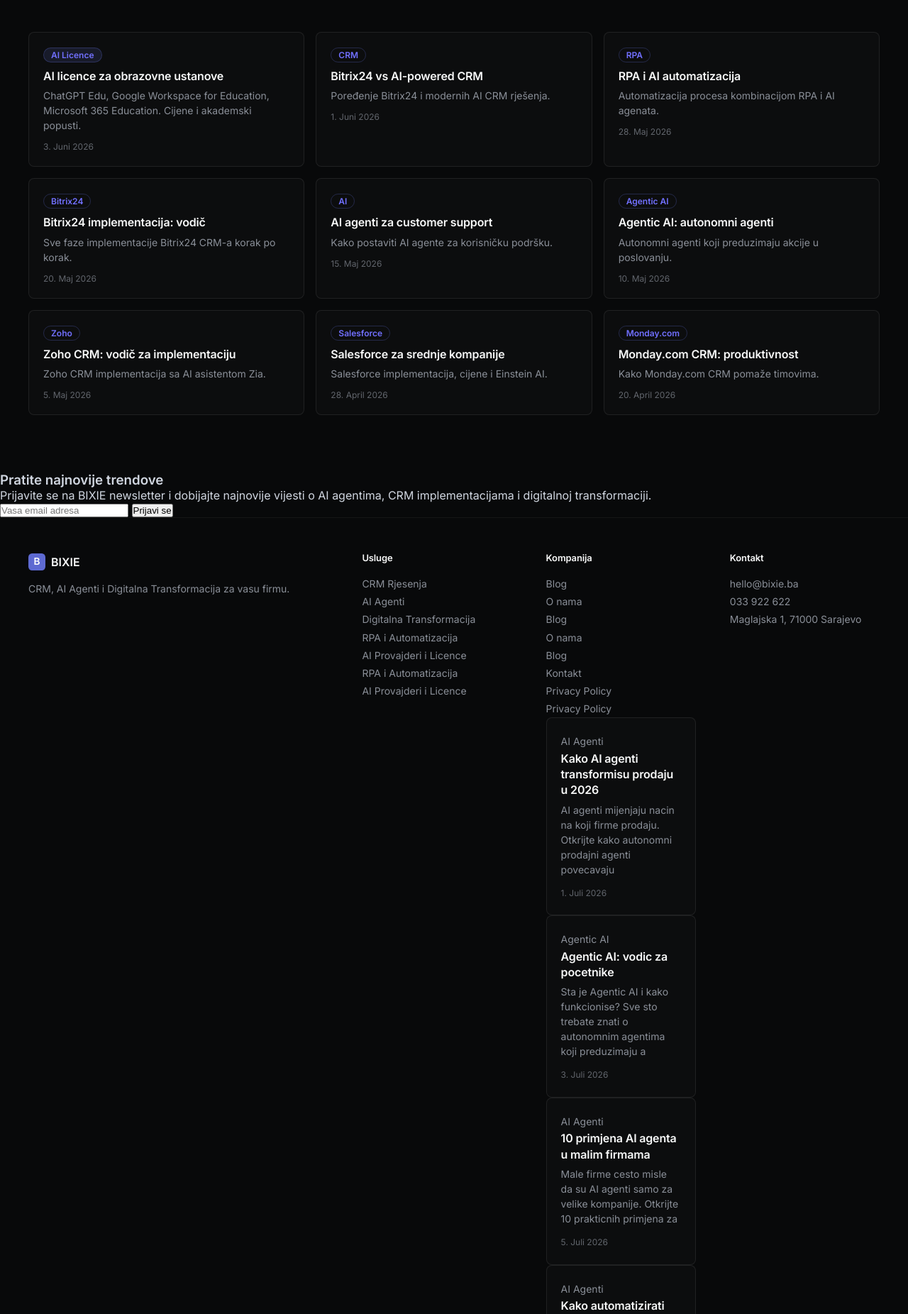
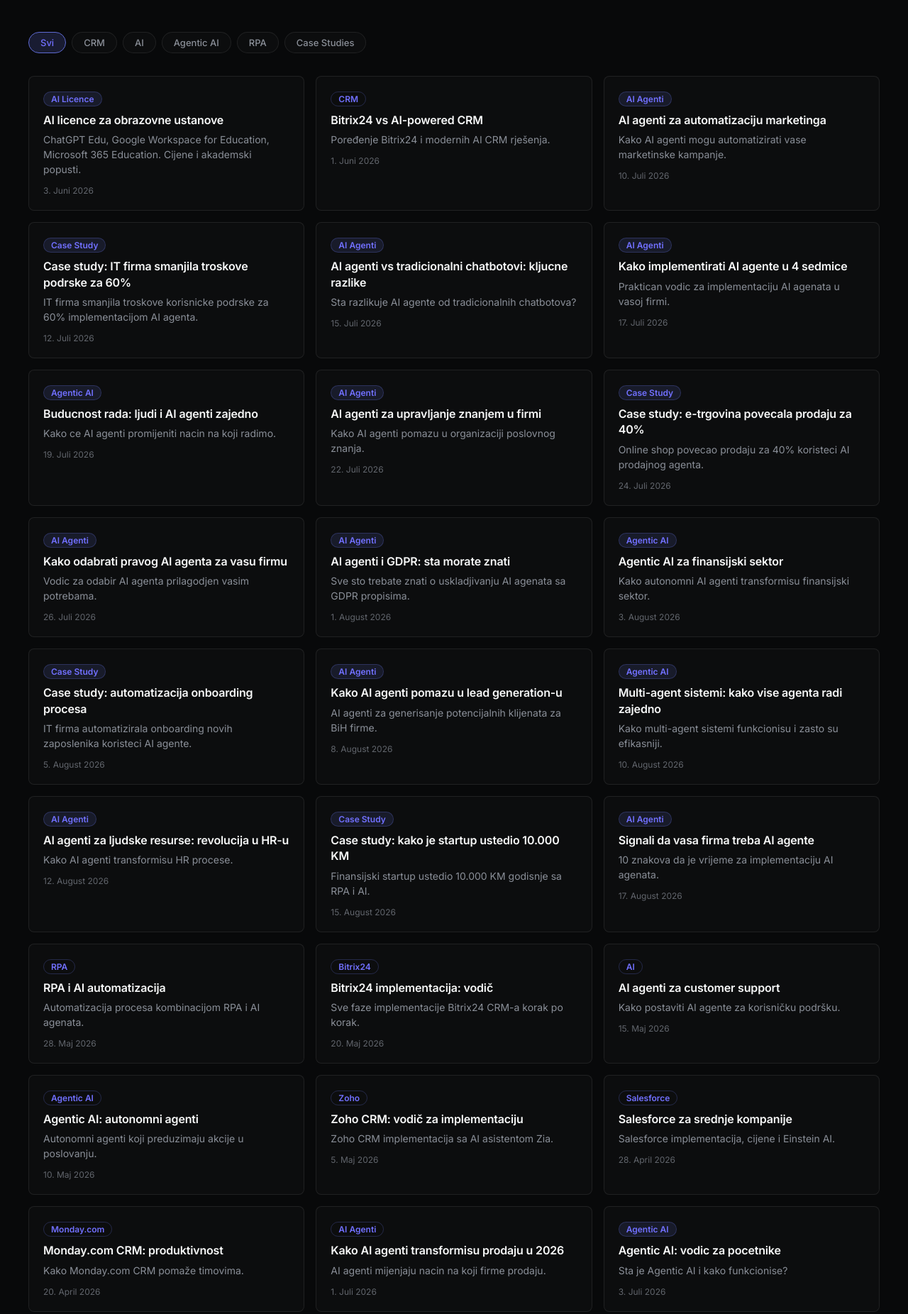
Before and after one commit to mickeyandricky/bixie-ba-site, a plain HTML site: page blog/index.html in a window 1280 px wide. Shown: the part 229-2081 px from the top of the page at 71% size. Drawn offline with Linux system fonts and the light colour scheme.

Commit message:
feat: newsletter API (CF function + BloomOS endpoint), blog tag filter, FAQPage schema, fix footer duplicates

```diff
--- a/blog/index.html
+++ b/blog/index.html
@@ -51,8 +51,42 @@
 footer a,footer p{font-size:14px;color:#8a8f98;text-decoration:none;line-height:1.8}
 footer a:hover{color:#f7f8f8}
 .footer-bottom{border-top:1px solid rgba(255,255,255,0.05);margin-top:48px;padding-top:24px;text-align:center;font-size:13px;color:#62666d}
+.filter-bar{display:flex;gap:8px;flex-wrap:wrap;margin-bottom:32px;max-width:1200px;margin-left:auto;margin-right:auto}
+.filter-btn{background:rgba(255,255,255,0.02);border:1px solid rgba(255,255,255,0.08);color:#8a8f98;padding:6px 16px;border-radius:9999px;font-size:13px;font-weight:500;cursor:pointer;transition:all .15s;font-family:inherit}
+.filter-btn:hover{background:rgba(94,106,210,0.1);color:#f7f8f8;border-color:rgba(94,106,210,0.3)}
+.filter-btn.active{background:rgba(94,106,210,0.2);color:#7170ff;border-color:#5e6ad2}
+.blog-card{transition:all .3s}
+.blog-card.hidden{display:none}
+@keyframes fadeIn{from{opacity:0;transform:translateY(8px)}to{opacity:1;transform:translateY(0)}}
+.blog-card{animation:fadeIn .3s ease}
+.blog-card.hidden{animation:none}
 @media(max-width:768px){.nav-links{display:none}.hamburger{display:flex}.blog-grid{grid-template-columns:1fr}.footer-inner{grid-template-columns:1fr;gap:32px}}
 </style>
+<script defer>
+const CATEGORY_MAP = {
+  'CRM': ['CRM','Bitrix24','Zoho','Salesforce','Monday','Pipedrive','HubSpot','Twenty'],
+  'AI': ['AI','AI Agenti','AI Licence','ChatGPT','Gemini','Agentic AI'],
+  'RPA': ['RPA'],
+  'Case Studies': ['Case Study'],
+  'Agentic AI': ['Agentic AI'],
+};
+let activeTag = null;
+function filterBlog(tag) {
+  const cards = document.querySelectorAll('.blog-card');
+  if (activeTag === tag) { activeTag = null; }
+  else { activeTag = tag; }
+  document.querySelectorAll('.filter-btn').forEach(b => b.classList.toggle('active', b.dataset.tag === activeTag));
+  cards.forEach(card => {
+    if (!activeTag) { card.classList.remove('hidden'); return; }
+    const tags = (card.dataset.tag || '').split(',');
+    const match = tags.some(t => {
+      const cat = CATEGORY_MAP[activeTag] || [activeTag];
+      return cat.some(c => t.trim() === c);
+    });
+    card.classList.toggle('hidden', !match);
+  });
+}
+</script>
   <link rel="canonical" href="https://bixie.ba/blog">
 <script type="application/ld+json">
 {
@@ -111,20 +145,47 @@
 <p style="font-size:18px;line-height:1.6;color:#8a8f98">Savjeti, vodiči i analize o CRM sistemima, AI agentima i digitalnoj transformaciji.</p>
 </div>
 
+<div class="filter-bar">
+<button class="filter-btn active" onclick="filterBlog(null)">Svi</button>
+<button class="filter-btn" data-tag="CRM" onclick="filterBlog('CRM')">CRM</button>
+<button class="filter-btn" data-tag="AI" onclick="filterBlog('AI')">AI</button>
+<button class="filter-btn" data-tag="Agentic AI" onclick="filterBlog('Agentic AI')">Agentic AI</button>
+<button class="filter-btn" data-tag="RPA" onclick="filterBlog('RPA')">RPA</button>
+<button class="filter-btn" data-tag="Case Studies" onclick="filterBlog('Case Studies')">Case Studies</button>
+</div>
+
 <div class="blog-grid">
-<a href="/blog/posts/ai-licence-obrazovne-ustanove" class="blog-card"><span class="badge badge-indigo">AI Licence</span><h2>AI licence za obrazovne ustanove</h2><p>ChatGPT Edu, Google Workspace for Education, Microsoft 365 Education. Cijene i akademski popusti.</p><div class="meta">3. Juni 2026</div></a>
-<a href="/blog/posts/bitrix24-vs-ai-crm" class="blog-card"><span class="badge" style="border-color:rgba(94,106,210,0.3);color:#7170ff">CRM</span><h2>Bitrix24 vs AI-powered CRM</h2><p>Poređenje Bitrix24 i modernih AI CRM rješenja.</p><div class="meta">1. Juni 2026</div></a>
-<a href="/blog/posts/rpa-automatizacija-procesa" class="blog-card"><span class="badge" style="border-color:rgba(94,106,210,0.3);color:#7170ff">RPA</span><h2>RPA i AI automatizacija</h2><p>Automatizacija procesa kombinacijom RPA i AI agenata.</p><div class="meta">28. Maj 2026</div></a>
-<a href="/blog/posts/bitrix24-crm-implementacija-vodic" class="blog-card"><span class="badge" style="border-color:rgba(94,106,210,0.3);color:#7170ff">Bitrix24</span><h2>Bitrix24 implementacija: vodič</h2><p>Sve faze implementacije Bitrix24 CRM-a korak po korak.</p><div class="meta">20. Maj 2026</div></a>
-<a href="/blog/posts/ai-agenti-customer-support" class="blog-card"><span class="badge" style="border-color:rgba(94,106,210,0.3);color:#7170ff">AI</span><h2>AI agenti za customer support</h2><p>Kako postaviti AI agente za korisničku podršku.</p><div class="meta">15. Maj 2026</div></a>
-<a href="/blog/posts/agentic-ai-autonomni-agenti" class="blog-card"><span class="badge" style="border-color:rgba(94,106,210,0.3);color:#7170ff">Agentic AI</span><h2>Agentic AI: autonomni agenti</h2><p>Autonomni agenti koji preduzimaju akcije u poslovanju.</p><div class="meta">10. Maj 2026</div></a>
-<a href="/blog/posts/zoho-crm-implementacija" class="blog-card"><span class="badge" style="border-color:rgba(94,106,210,0.3);color:#7170ff">Zoho</span><h2>Zoho CRM: vodič za implementaciju</h2><p>Zoho CRM implementacija sa AI asistentom Zia.</p><div class="meta">5. Maj 2026</div></a>
-<a href="/blog/posts/salesforce-crm-implementacija" class="blog-card"><span class="badge" style="border-color:rgba(94,106,210,0.3);color:#7170ff">Salesforce</span><h2>Salesforce za srednje kompanije</h2><p>Salesforce implementacija, cijene i Einstein AI.</p><div class="meta">28. April 2026</div></a>
-<a href="/blog/posts/monday-crm-produktivnost" class="blog-card"><span class="badge" style="border-color:rgba(94,106,210,0.3);color:#7170ff">Monday.com</span><h2>Monday.com CRM: produktivnost</h2><p>Kako Monday.com CRM pomaže timovima.</p><div class="meta">20. April 2026</div></a>
+<a href="/blog/posts/ai-licence-obrazovne-ustanove" class="blog-card" data-tag="AI Licence,AI"><span class="badge badge-indigo">AI Licence</span><h2>AI licence za obrazovne ustanove</h2><p>ChatGPT Edu, Google Workspace for Education, Microsoft 365 Education. Cijene i akademski popusti.</p><div class="meta">3. Juni 2026</div></a>
+<a href="/blog/posts/bitrix24-vs-ai-crm" class="blog-card" data-tag="CRM,Bitrix24"><span class="badge" style="border-color:rgba(94,106,210,0.3);color:#7170ff">CRM</span><h2>Bitrix24 vs AI-powered CRM</h2><p>Poređenje Bitrix24 i modernih AI CRM rješenja.</p><div class="meta">1. Juni 2026</div></a>
+<a href="/blog/posts/ai-agenti-automatizacija-marketinga" class="blog-card" data-tag="AI"><span class="badge badge-indigo">AI Agenti</span><h2>AI agenti za automatizaciju marketinga</h2><p>Kako AI agenti mogu automatizirati vase marketinske kampanje.</p><div class="meta">10. Juli 2026</div></a>
+<a href="/blog/posts/case-study-it-firma-smanjila-troskove-60" class="blog-card" data-tag="Case Study"><span class="badge badge-indigo">Case Study</span><h2>Case study: IT firma smanjila troskove podrske za 60%</h2><p>IT firma smanjila troskove korisnicke podrske za 60% implementacijom AI agenta.</p><div class="meta">12. Juli 2026</div></a>
+<a href="/blog/posts/ai-agenti-vs-tradicionalni-chatbotovi" class="blog-card" data-tag="AI"><span class="badge badge-indigo">AI Agenti</span><h2>AI agenti vs tradicionalni chatbotovi: kljucne razlike</h2><p>Sta razlikuje AI agente od tradicionalnih chatbotova?</p><div class="meta">15. Juli 2026</div></a>
+<a href="/blog/posts/implementirati-ai-agente-4-sedmice" class="blog-card" data-tag="AI"><span class="badge badge-indigo">AI Agenti</span><h2>Kako implementirati AI agente u 4 sedmice</h2><p>Praktican vodic za implementaciju AI agenata u vasoj firmi.</p><div class="meta">17. Juli 2026</div></a>
+<a href="/blog/posts/buducnost-rada-ljudi-ai-agenti" class="blog-card" data-tag="Agentic AI"><span class="badge badge-indigo">Agentic AI</span><h2>Buducnost rada: ljudi i AI agenti zajedno</h2><p>Kako ce AI agenti promijeniti nacin na koji radimo.</p><div class="meta">19. Juli 2026</div></a>
+<a href="/blog/posts/ai-agenti-upravljanje-znanjem" class="blog-card" data-tag="AI"><span class="badge badge-indigo">AI Agenti</span><h2>AI agenti za upravljanje znanjem u firmi</h2><p>Kako AI agenti pomazu u organizaciji poslovnog znanja.</p><div class="meta">22. Juli 2026</div></a>
+<a href="/blog/posts/case-study-etrgovina-povecala-prodaju-40" class="blog-card" data-tag="Case Study"><span class="badge badge-indigo">Case Study</span><h2>Case study: e-trgovina povecala prodaju za 40%</h2><p>Online shop povecao prodaju za 40% koristeci AI prodajnog agenta.</p><div class="meta">24. Juli 2026</div></a>
+<a href="/blog/posts/odabrati-pravog-ai-agenta" class="blog-card" data-tag="AI"><span class="badge badge-indigo">AI Agenti</span><h2>Kako odabrati pravog AI agenta za vasu firmu</h2><p>Vodic za odabir AI agenta prilagodjen vasim potrebama.</p><div class="meta">26. Juli 2026</div></a>
+<a href="/blog/posts/ai-agenti-gdpr-sta-morate-znati" class="blog-card" data-tag="AI"><span class="badge badge-indigo">AI Agenti</span><h2>AI agenti i GDPR: sta morate znati</h2><p>Sve sto trebate znati o uskladjivanju AI agenata sa GDPR propisima.</p><div class="meta">1. August 2026</div></a>
+<a href="/blog/posts/agentic-ai-finansijski-sektor" class="blog-card" data-tag="Agentic AI"><span class="badge badge-indigo">Agentic AI</span><h2>Agentic AI za finansijski sektor</h2><p>Kako autonomni AI agenti transformisu finansijski sektor.</p><div class="meta">3. August 2026</div></a>
+<a href="/blog/posts/case-study-automatizacija-onboardinga" class="blog-card" data-tag="Case Study"><span class="badge badge-indigo">Case Study</span><h2>Case study: automatizacija onboarding procesa</h2><p>IT firma automatizirala onboarding novih zaposlenika koristeci AI agente.</p><div class="meta">5. August 2026</div></a>
+<a href="/blog/posts/ai-agenti-lead-generation" class="blog-card" data-tag="AI"><span class="badge badge-indigo">AI Agenti</span><h2>Kako AI agenti pomazu u lead generation-u</h2><p>AI agenti za generisanje potencijalnih klijenata za BiH firme.</p><div class="meta">8. August 2026</div></a>
+<a href="/blog/posts/multi-agent-sistemi-kako-rade-zajedno" class="blog-card" data-tag="Agentic AI"><span class="badge badge-indigo">Agentic AI</span><h2>Multi-agent sistemi: kako vise agenta radi zajedno</h2><p>Kako multi-agent sistemi funkcionisu i zasto su efikasniji.</p><div class="meta">10. August 2026</div></a>
+<a href="/blog/posts/ai-agenti-ljudski-resursi" class="blog-card" data-tag="AI"><span class="badge badge-indigo">AI Agenti</span><h2>AI agenti za ljudske resurse: revolucija u HR-u</h2><p>Kako AI agenti transformisu HR procese.</p><div class="meta">12. August 2026</div></a>
+<a href="/blog/posts/case-study-startup-ustedio-10000-km" class="blog-card" data-tag="Case Study"><span class="badge badge-indigo">Case Study</span><h2>Case study: kako je startup ustedio 10.000 KM</h2><p>Finansijski startup ustedio 10.000 KM godisnje sa RPA i AI.</p><div class="meta">15. August 2026</div></a>
+<a href="/blog/posts/signali-da-treba-ai-agente" class="blog-card" data-tag="AI"><span class="badge badge-indigo">AI Agenti</span><h2>Signali da vasa firma treba AI agente</h2><p>10 znakova da je vrijeme za implementaciju AI agenata.</p><div class="meta">17. August 2026</div></a>
+<a href="/blog/posts/rpa-automatizacija-procesa" class="blog-card" data-tag="RPA"><span class="badge" style="border-color:rgba(94,106,210,0.3);color:#7170ff">RPA</span><h2>RPA i AI automatizacija</h2><p>Automatizacija procesa kombinacijom RPA i AI agenata.</p><div class="meta">28. Maj 2026</div></a>
+<a href="/blog/posts/bitrix24-crm-implementacija-vodic" class="blog-card" data-tag="CRM,Bitrix24"><span class="badge" style="border-color:rgba(94,106,210,0.3);color:#7170ff">Bitrix24</span><h2>Bitrix24 implementacija: vodič</h2><p>Sve faze implementacije Bitrix24 CRM-a korak po korak.</p><div class="meta">20. Maj 2026</div></a>
+<a href="/blog/posts/ai-agenti-customer-support" class="blog-card" data-tag="AI"><span class="badge" style="border-color:rgba(94,106,210,0.3);color:#7170ff">AI</span><h2>AI agenti za customer support</h2><p>Kako postaviti AI agente za korisničku podršku.</p><div class="meta">15. Maj 2026</div></a>
+<a href="/blog/posts/agentic-ai-autonomni-agenti" class="blog-card" data-tag="Agentic AI"><span class="badge" style="border-color:rgba(94,106,210,0.3);color:#7170ff">Agentic AI</span><h2>Agentic AI: autonomni agenti</h2><p>Autonomni agenti koji preduzimaju akcije u poslovanju.</p><div class="meta">10. Maj 2026</div></a>
+<a href="/blog/posts/zoho-crm-implementacija" class="blog-card" data-tag="CRM,Zoho"><span class="badge" style="border-color:rgba(94,106,210,0.3);color:#7170ff">Zoho</span><h2>Zoho CRM: vodič za implementaciju</h2><p>Zoho CRM implementacija sa AI asistentom Zia.</p><div class="meta">5. Maj 2026</div></a>
+<a href="/blog/posts/salesforce-crm-implementacija" class="blog-card" data-tag="CRM,Salesforce"><span class="badge" style="border-color:rgba(94,106,210,0.3);color:#7170ff">Salesforce</span><h2>Salesforce za srednje kompanije</h2><p>Salesforce implementacija, cijene i Einstein AI.</p><div class="meta">28. April 2026</div></a>
+<a href="/blog/posts/monday-crm-produktivnost" class="blog-card" data-tag="CRM,Monday"><span class="badge" style="border-color:rgba(94,106,210,0.3);color:#7170ff">Monday.com</span><h2>Monday.com CRM: produktivnost</h2><p>Kako Monday.com CRM pomaže timovima.</p><div class="meta">20. April 2026</div></a>
+<a href="/blog/posts/ai-agenti-transformisu-prodaju" class="blog-card" data-tag="AI"><span class="badge" style="border-color:rgba(94,106,210,0.3);color:#7170ff">AI Agenti</span><h2>Kako AI agenti transformisu prodaju u 2026</h2><p>AI agenti mijenjaju nacin na koji firme prodaju.</p><div class="meta">1. Juli 2026</div></a>
+<a href="/blog/posts/agentic-ai-vodic-pocetnici" class="blog-card" data-tag="Agentic AI"><span class="badge badge-indigo">Agentic AI</span><h2>Agentic AI: vodic za pocetnike</h2><p>Sta je Agentic AI i kako funkcionise?</p><div class="meta">3. Juli 2026</div></a>
+<a href="/blog/posts/10-primjena-ai-agenta-male-firme" class="blog-card" data-tag="AI"><span class="badge badge-indigo">AI Agenti</span><h2>10 primjena AI agenta u malim firmama</h2><p>Male firme cesto misle da su AI agenti samo za velike kompanije.</p><div class="meta">5. Juli 2026</div></a>
+<a href="/blog/posts/automatizacija-korisnicke-podrske-ai" class="blog-card" data-tag="AI"><span class="badge badge-indigo">AI Agenti</span><h2>Kako automatizirati korisnicku podrsku sa AI agentima</h2><p>Vodic korak po korak za automatizaciju korisnicke podrske pomocu AI agenata.</p><div class="meta">8. Juli 2026</div></a>
 </div>
 </section>
-
-
 <!-- NEWSLETTER SECTION -->
 <div class="newsletter">
 <h3>Pratite najnovije trendove</h3>
@@ -139,27 +200,7 @@
 <div class="footer-inner">
 <div><a href="/" style="display:flex;align-items:center;gap:8px;text-decoration:none;font-size:16px;font-weight:510;color:#f7f8f8;margin-bottom:12px"><svg width="24" height="24" viewBox="0 0 28 28" fill="none"><rect width="28" height="28" rx="6" fill="#5e6ad2"/><text x="14" y="19" text-anchor="middle" fill="#fff" font-family="Inter" font-weight="600" font-size="16">B</text></svg>BIXIE</a><p style="font-size:14px;color:#8a8f98;line-height:1.6">CRM, AI Agenti i Digitalna Transformacija za vasu firmu.</p></div>
 <div><h4>Usluge</h4><a href="/services/crm">CRM Rjesenja</a><br><a href="/services/ai-agents">AI Agenti</a><br><a href="/services/digital-transformation">Digitalna Transformacija</a><br><a href="/services/rpa">RPA i Automatizacija</a><br><a href="/ai-providers">AI Provajderi i Licence</a><br><a href="/services/rpa">RPA i Automatizacija</a><br><a href="/ai-providers">AI Provajderi i Licence</a></div>
-<div><h4>Kompanija</h4><a href="/blog">Blog</a><br><a href="/about">O nama</a><br><a href="/blog">Blog</a><br><a href="/about">O nama</a><br><a href="/blog">Blog</a><br><a href="/contact">Kontakt</a><br><a href="/privacy">Privacy Policy</a><br><a href="/privacy">Privacy Policy</a>
-<a href="/blog/posts/ai-agenti-transformisu-prodaju" class="blog-card"><div class="tags"><span class="tag">AI Agenti</span></div><h2>Kako AI agenti transformisu prodaju u 2026</h2><p>AI agenti mijenjaju nacin na koji firme prodaju. Otkrijte kako autonomni prodajni agenti povecavaju </p><div class="meta">1. Juli 2026</div></a>
-<a href="/blog/posts/agentic-ai-vodic-pocetnici" class="blog-card"><div class="tags"><span class="tag">Agentic AI</span></div><h2>Agentic AI: vodic za pocetnike</h2><p>Sta je Agentic AI i kako funkcionise? Sve sto trebate znati o autonomnim agentima koji preduzimaju a</p><div class="meta">3. Juli 2026</div></a>
-<a href="/blog/posts/10-primjena-ai-agenta-male-firme" class="blog-card"><div class="tags"><span class="tag">AI Agenti</span></div><h2>10 primjena AI agenta u malim firmama</h2><p>Male firme cesto misle da su AI agenti samo za velike kompanije. Otkrijte 10 prakticnih primjena za </p><div class="meta">5. Juli 2026</div></a>
-<a href="/blog/posts/automatizacija-korisnicke-podrske-ai" class="blog-card"><div class="tags"><span class="tag">AI Agenti</span></div><h2>Kako automatizirati korisnicku podrsku sa AI agentima</h2><p>Vodic korak po korak za automatizaciju korisnicke podrske pomocu AI agenata. Smanjite troskove i pov</p><div class="meta">8. Juli 2026</div></a>
-<a href="/blog/posts/ai-agenti-automatizacija-marketinga" class="blog-card"><div class="tags"><span class="tag">AI Agenti</span></div><h2>AI agenti za automatizaciju marketinga</h2><p>Kako AI agenti mogu automatizirati vase marketinske kampanje — od segmentacije do personalizacije i </p><div class="meta">10. Juli 2026</div></a>
-<a href="/blog/posts/case-study-it-firma-smanjila-troskove-60" class="blog-card"><div class="tags"><span class="tag">Case Study</span></div><h2>Case study: IT firma smanjila troskove podrske za 60%</h2><p>Kako je IT firma sa 45 zaposlenih smanjila troskove korisnicke podrske za 60% implementacijom AI age</p><div class="meta">12. Juli 2026</div></a>
-<a href="/blog/posts/ai-agenti-vs-tradicionalni-chatbotovi" class="blog-card"><div class="tags"><span class="tag">AI Agenti</span></div><h2>AI agenti vs tradicionalni chatbotovi: kljucne razlike</h2><p>Sta razlikuje AI agente od tradicionalnih chatbotova? Poredjenje mogucnosti, cijene i primjene.</p><div class="meta">15. Juli 2026</div></a>
-<a href="/blog/posts/implementirati-ai-agente-4-sedmice" class="blog-card"><div class="tags"><span class="tag">AI Agenti</span></div><h2>Kako implementirati AI agente u 4 sedmice</h2><p>Praktican vodic za implementaciju AI agenata u vasoj firmi. Plan korak po korak za 4 sedmice.</p><div class="meta">17. Juli 2026</div></a>
-<a href="/blog/posts/buducnost-rada-ljudi-ai-agenti" class="blog-card"><div class="tags"><span class="tag">Agentic AI</span></div><h2>Buducnost rada: ljudi i AI agenti zajedno</h2><p>Kako ce AI agenti promijeniti nacin na koji radimo i kako se pripremiti za buducnost rada sa AI sist</p><div class="meta">19. Juli 2026</div></a>
-<a href="/blog/posts/ai-agenti-upravljanje-znanjem" class="blog-card"><div class="tags"><span class="tag">AI Agenti</span></div><h2>AI agenti za upravljanje znanjem u firmi</h2><p>Kako AI agenti mogu pomoci u organizaciji, cuvanju i pretrazi poslovnog znanja vase firme.</p><div class="meta">22. Juli 2026</div></a>
-<a href="/blog/posts/case-study-etrgovina-povecala-prodaju-40" class="blog-card"><div class="tags"><span class="tag">Case Study</span></div><h2>Case study: e-trgovina povecala prodaju za 40% sa AI agentima</h2><p>Kako je online shop sa 15.000 proizvoda povecao prodaju za 40% koristeci AI prodajnog agenta i RPA a</p><div class="meta">24. Juli 2026</div></a>
-<a href="/blog/posts/odabrati-pravog-ai-agenta" class="blog-card"><div class="tags"><span class="tag">AI Agenti</span></div><h2>Kako odabrati pravog AI agenta za vasu firmu</h2><p>Vodic za odabir AI agenta prilagodjen vasim potrebama. Poredjenje tipova agenata, cijena i funkciona</p><div class="meta">26. Juli 2026</div></a>
-<a href="/blog/posts/ai-agenti-gdpr-sta-morate-znati" class="blog-card"><div class="tags"><span class="tag">AI Agenti</span></div><h2>AI agenti i GDPR: sta morate znati</h2><p>Sve sto trebate znati o uskladjivanju AI agenata sa GDPR propisima. Privatnost podataka i pravna sig</p><div class="meta">1. August 2026</div></a>
-<a href="/blog/posts/agentic-ai-finansijski-sektor" class="blog-card"><div class="tags"><span class="tag">Agentic AI</span></div><h2>Agentic AI za finansijski sektor: primjene i prednosti</h2><p>Kako autonomni AI agenti transformisu finansijski sektor — analiza, izvjestaji, detekcija anomalija.</p><div class="meta">3. August 2026</div></a>
-<a href="/blog/posts/case-study-automatizacija-onboardinga" class="blog-card"><div class="tags"><span class="tag">Case Study</span></div><h2>Case study: automatizacija onboarding procesa sa AI agentima</h2><p>Kako je IT firma automatizirala onboarding novih zaposlenika koristeci AI agente, smanjivsi vrijeme </p><div class="meta">5. August 2026</div></a>
-<a href="/blog/posts/ai-agenti-lead-generation" class="blog-card"><div class="tags"><span class="tag">AI Agenti</span></div><h2>Kako AI agenti pomažu u lead generation-u</h2><p>AI agenti za generisanje potencijalnih klijenata — strategije, alati i najbolje prakse za BiH firme.</p><div class="meta">8. August 2026</div></a>
-<a href="/blog/posts/multi-agent-sistemi-kako-rade-zajedno" class="blog-card"><div class="tags"><span class="tag">Agentic AI</span></div><h2>Multi-agent sistemi: kako vise agenta radi zajedno</h2><p>Kako multi-agent sistemi funkcionisu i zasto su efikasniji od single-agent rjesenja za slozene poslo</p><div class="meta">10. August 2026</div></a>
-<a href="/blog/posts/ai-agenti-ljudski-resursi" class="blog-card"><div class="tags"><span class="tag">AI Agenti</span></div><h2>AI agenti za ljudske resurse: revolucija u HR-u</h2><p>Kako AI agenti transformisu HR procese — od regrutacije do onboardinga i upravljanja performansama.</p><div class="meta">12. August 2026</div></a>
-<a href="/blog/posts/case-study-startup-ustedio-10000-km" class="blog-card"><div class="tags"><span class="tag">Case Study</span></div><h2>Case study: kako je startup ustedio 10.000 KM sa RPA i AI</h2><p>Finansijski startup sa 8 zaposlenih ustedio je 10.000 KM godisnje automatizacijom finansijskih proce</p><div class="meta">15. August 2026</div></a>
-<a href="/blog/posts/signali-da-treba-ai-agente" class="blog-card"><div class="tags"><span class="tag">AI Agenti</span></div><h2>Signali da vasa firma treba AI agente</h2><p>10 znakova da je vrijeme da razmislite o implementaciji AI agenata u vasem poslovanju.</p><div class="meta">17. August 2026</div></a></div>
+<div><h4>Kompanija</h4><a href="/blog">Blog</a><br><a href="/about">O nama</a><br><a href="/faq">FAQ</a><br><a href="/case-studies">Reference</a><br><a href="/contact">Kontakt</a><br><a href="/privacy">Privacy Policy</a></div>
 <div><h4>Kontakt</h4><p>hello@bixie.ba</p><p>033 922 622</p><p>Maglajska 1, 71000 Sarajevo</p></div>
 </div>
 <div class="footer-bottom">2026 BIXIE. All rights reserved.</div>
```
Also changed, not shown: faq/index.html (+13 -1 lines), functions/api/newsletter.js (added, +57 -0 lines).
